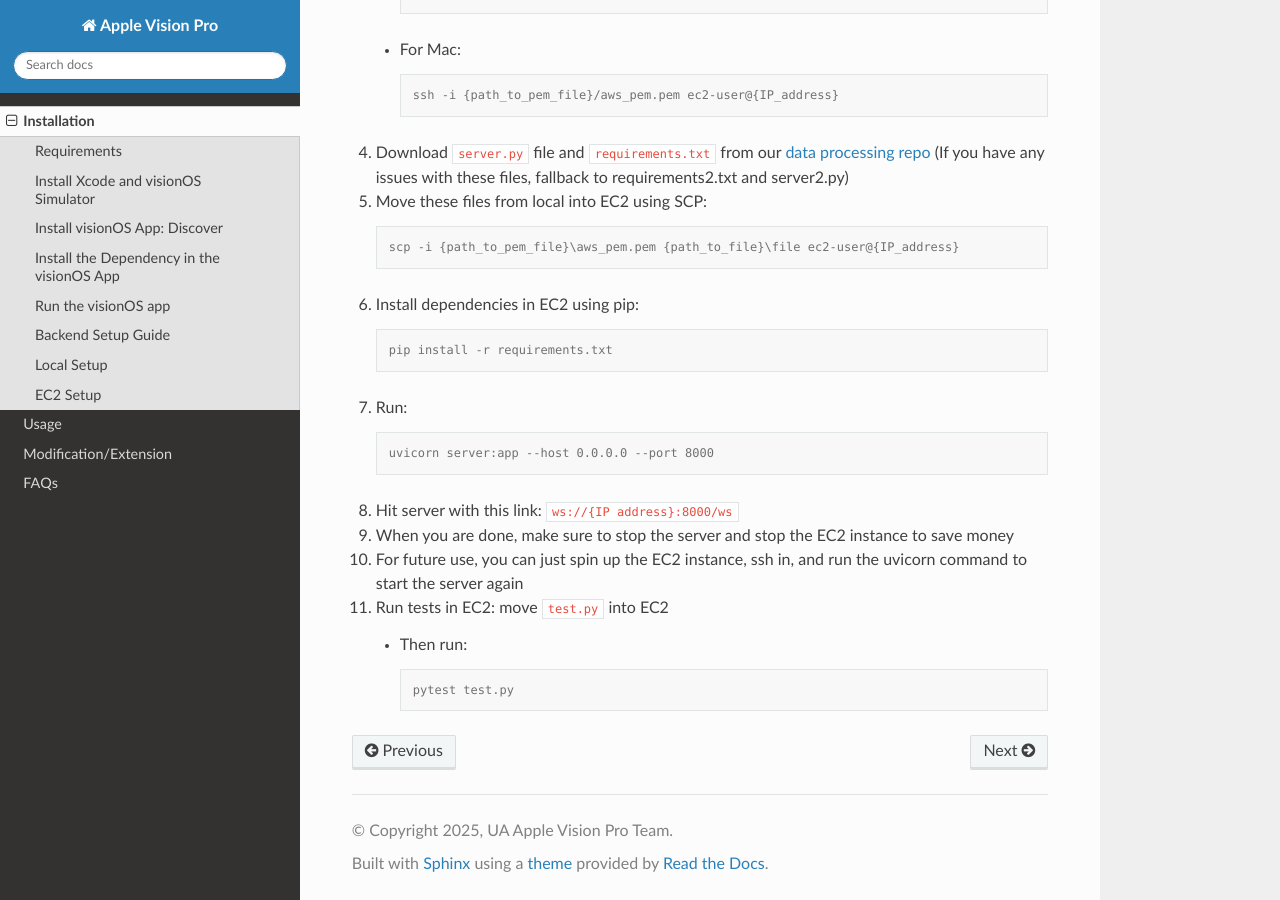
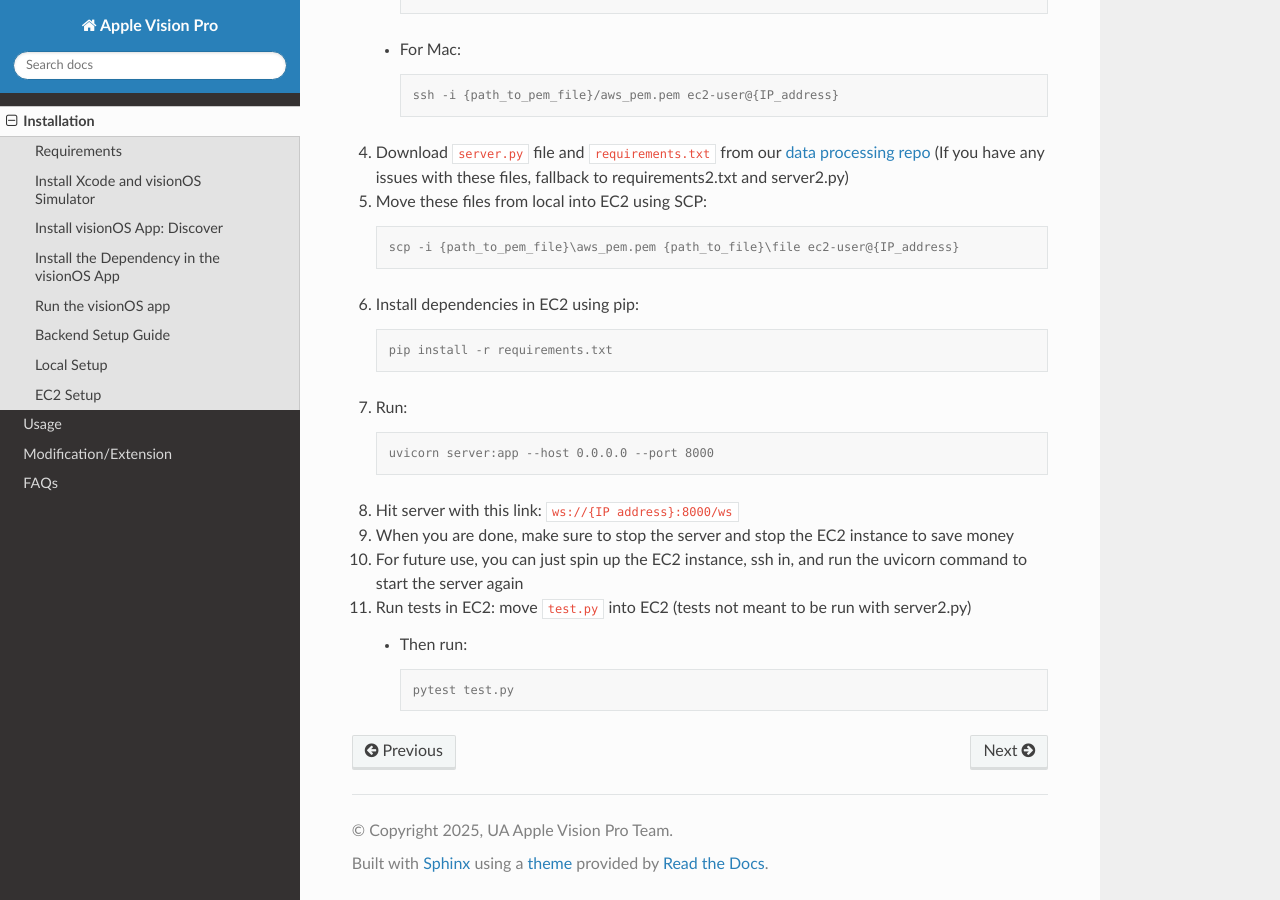
Before and after one commit to Apple-Vision-Pro-UA-CS495/apple-vision-pro-tutorial, a Sphinx documentation site: the page built from docs/source/installation.rst, in a window 1280 px wide and 900 px high, scrolled down 5563 px. Built offline with Sphinx 7.4.7 and the Read the Docs theme 3.1.0, drawn with Linux system fonts in a browser that asks for light colours.

Commit message:
updated installation

```diff
--- a/docs/source/installation.rst
+++ b/docs/source/installation.rst
@@ -171,7 +171,7 @@ EC2 Setup
 
 #. For future use, you can just spin up the EC2 instance, ssh in, and run the uvicorn command to start the server again
 
-#. Run tests in EC2: move ``test.py`` into EC2
+#. Run tests in EC2: move ``test.py`` into EC2 (tests not meant to be run with server2.py)
 
    - Then run:
 
```
